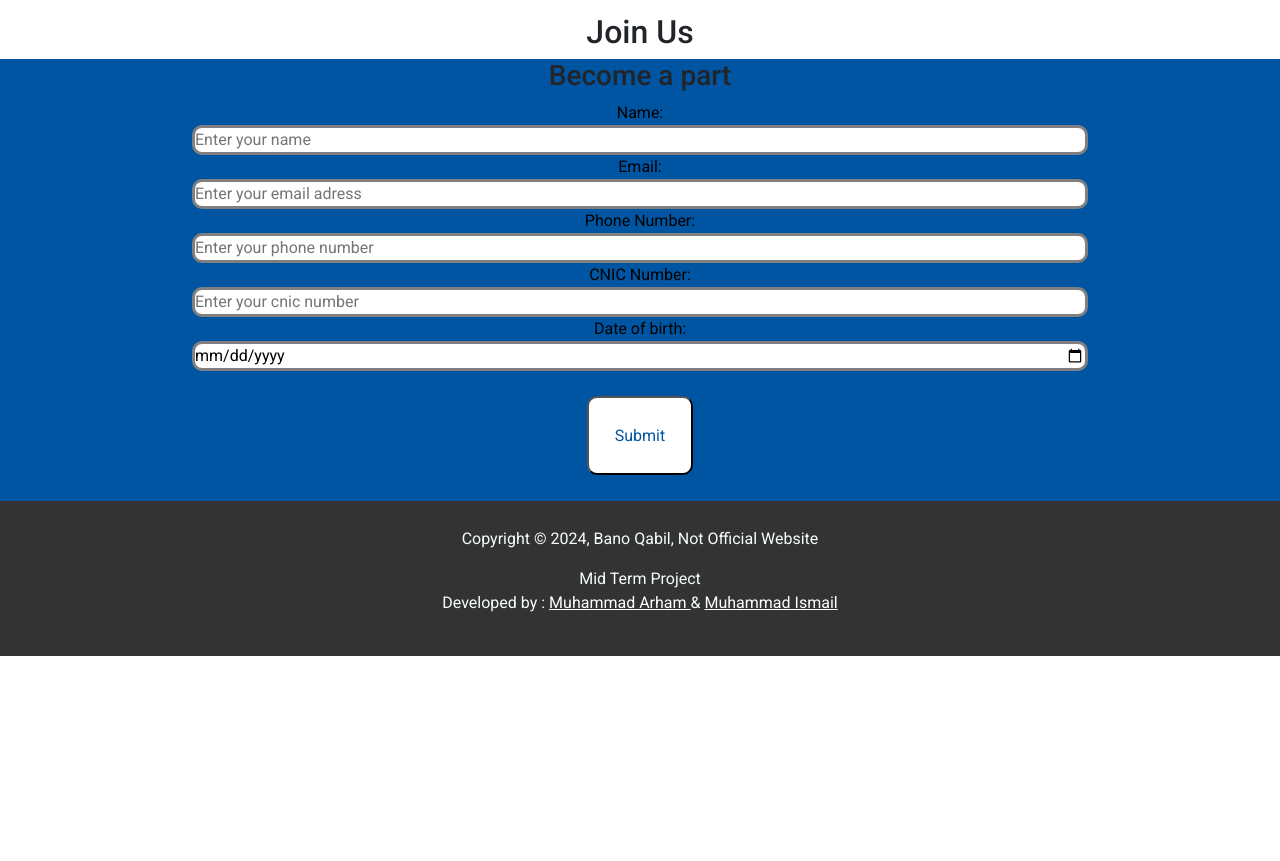
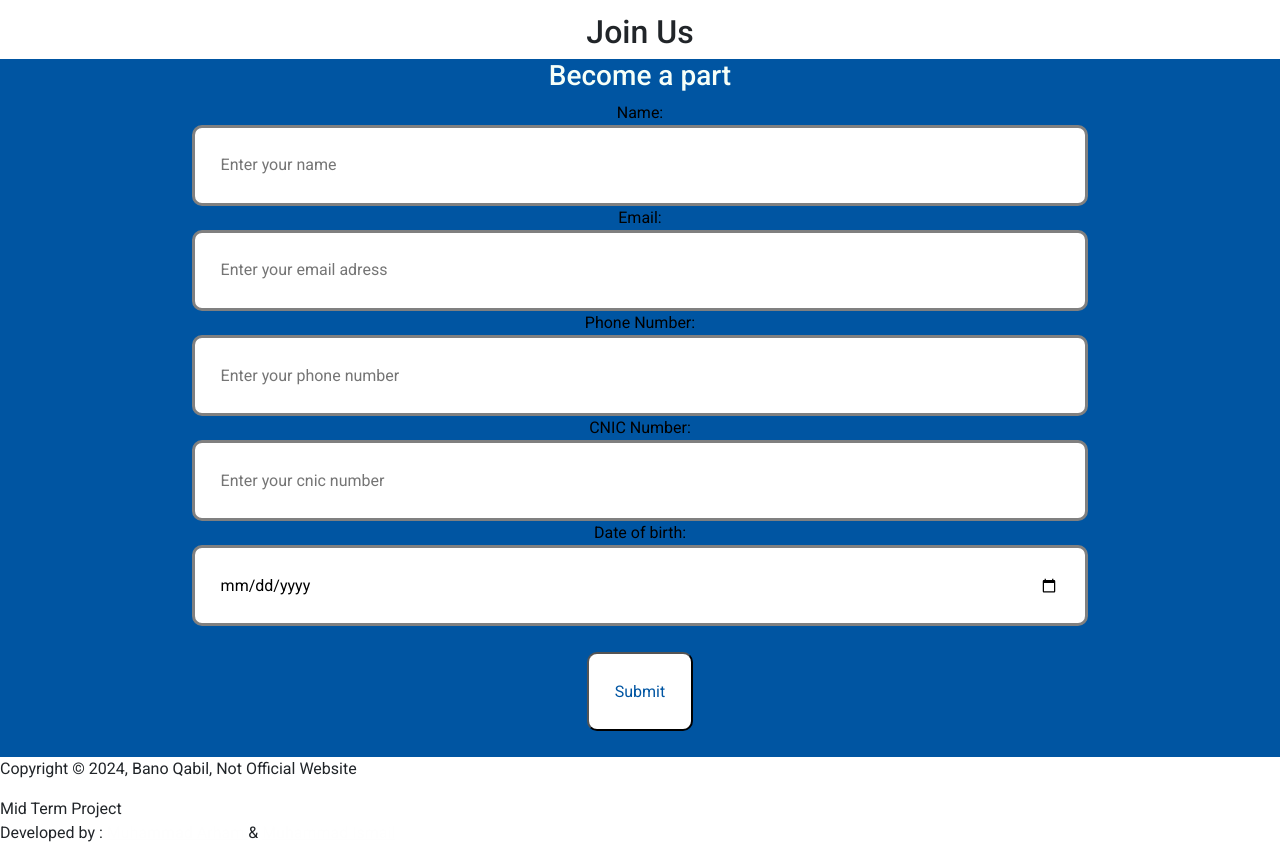
Before and after one commit to techyarham/Mid-Term-Project, a plain HTML site: page jamaateislami.html in a window 1280 px wide. Shown: the part 1239-2100 px from the top of the page. Before the commit the page ends 1895 px from the top, so only its background shows below. Drawn offline with nearby package versions, Linux system fonts and the light colour scheme; a web font is replaced by a local one.

Commit message:
Update jamaat.css

```diff
--- a/jamaat.css
+++ b/jamaat.css
@@ -104,6 +104,7 @@ input{
     width: 70%;
     border-radius: 10px;
     border: gray solid;
+    padding:2%;
 }
 label{
     color: black
@@ -115,6 +116,8 @@ button{
     padding: 2%;
     color: #0055A2;
 }
+form h3{
+    color: #F6FFF8;
 footer{
     text-align: center;
     background-color:#333;
```
